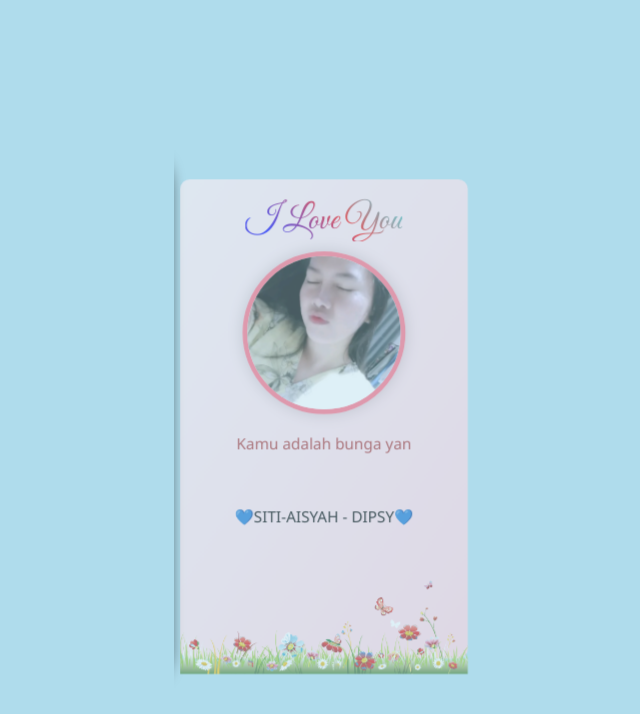
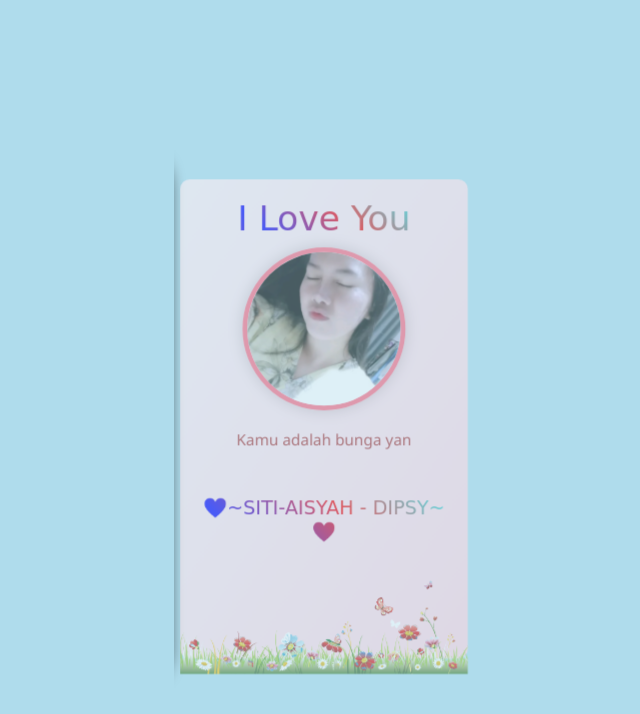
Before and after one commit to Dipsy-tools/Dipsy, a plain HTML site: page index.html in a window 1280 px wide. Both pictures are taken after a click on the element 640 px from the left and 418 px from the top of the page. Shown: the whole page, without its empty margins (316-956 px from the left). Drawn offline with Linux system fonts and the light colour scheme.

Commit message:
Update index.html

```diff
--- a/index.html
+++ b/index.html
@@ -20,6 +20,7 @@
 
     .hint-text {
       font-size: 20px;
+      font-weight: 'bold', cursive;
       color: #ff5e7e;
       margin-bottom: 10px;
       animation: pulse 2s infinite;
@@ -88,7 +89,7 @@
 
     .love-text {
       font-size: 36px;
-      font-family: 'Great Vibes', cursive;
+      font-family: 'bold', cursive;
       background: linear-gradient(45deg, red, cyan, fuchsia, purple, blue, red, cyan, fuchsia, cyan, magenta);
       background-size: 400% 400%;
       -webkit-background-clip: text;
@@ -132,6 +133,17 @@
       opacity: 1;
       transform: scale(1);
     }
+
+    .love-rgb {
+  font-size: 20px;
+  font-family: 'bold', cursive;
+  background: linear-gradient(45deg, red, cyan, fuchsia, purple, blue, red, cyan, fuchsia, cyan, magenta);
+  background-size: 400% 400%;
+  -webkit-background-clip: text;
+  -webkit-text-fill-color: transparent;
+  animation: rgbMove 4s infinite linear;
+  margin-top: 10px;
+}
   </style>
   <link href="https://fonts.googleapis.com/css2?family=Great+Vibes&display=swap" rel="stylesheet">
 </head>
@@ -140,14 +152,14 @@
 <!-- TEKS ATAS PINTU -->
 <div class="hint-text" id="hintText">Ketuk Pintunya sayang🤗</div>
 
-<!-- PINTU & ISI CINTA -->
+<!-- PINTU & ISINYA -->
 <div class="door-container" onclick="openDoor()">
   <div class="door" id="door"></div>
   <div class="content" id="content">
     <div class="love-text">I Love You</div>
     <img src="y.jpg" alt="Pasangan" class="photo">
     <div class="romantic-words" id="romanticText"></div>
-    <p>💙SITI-AISYAH - DIPSY💙</p>
+    <div class="love-rgb">💙~SITI-AISYAH - DIPSY~💙</div>
     <img id="flowerImg" class="flower" src="bunga.png" alt="Bunga Mekar">
   </div>
 </div>
@@ -167,7 +179,7 @@
 
     setTimeout(() => {
       content.classList.add('show');
-      flower.classList.add('show'); // langsung muncul bareng konten
+      flower.classList.add('show');
       music.play();
       typeRomanticText();
     }, 1800);
```
